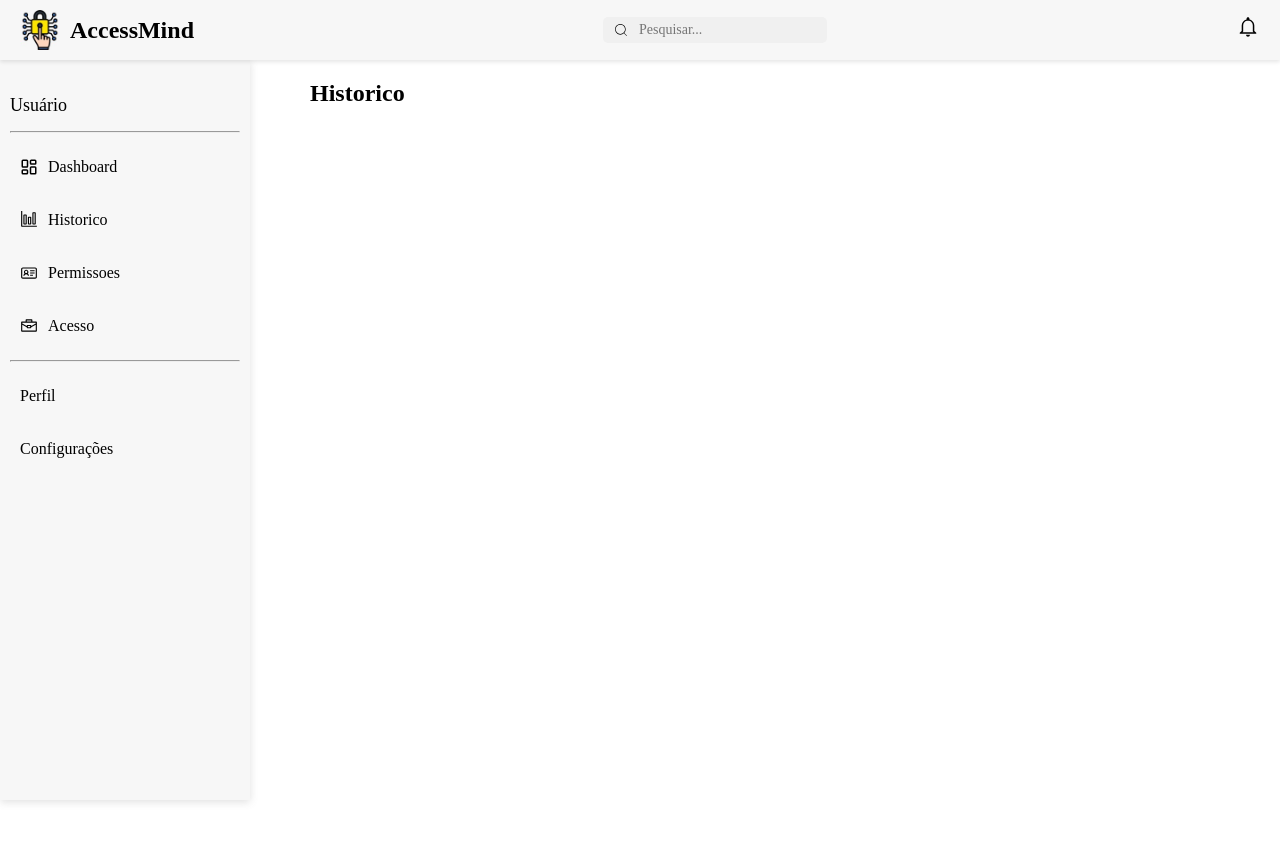
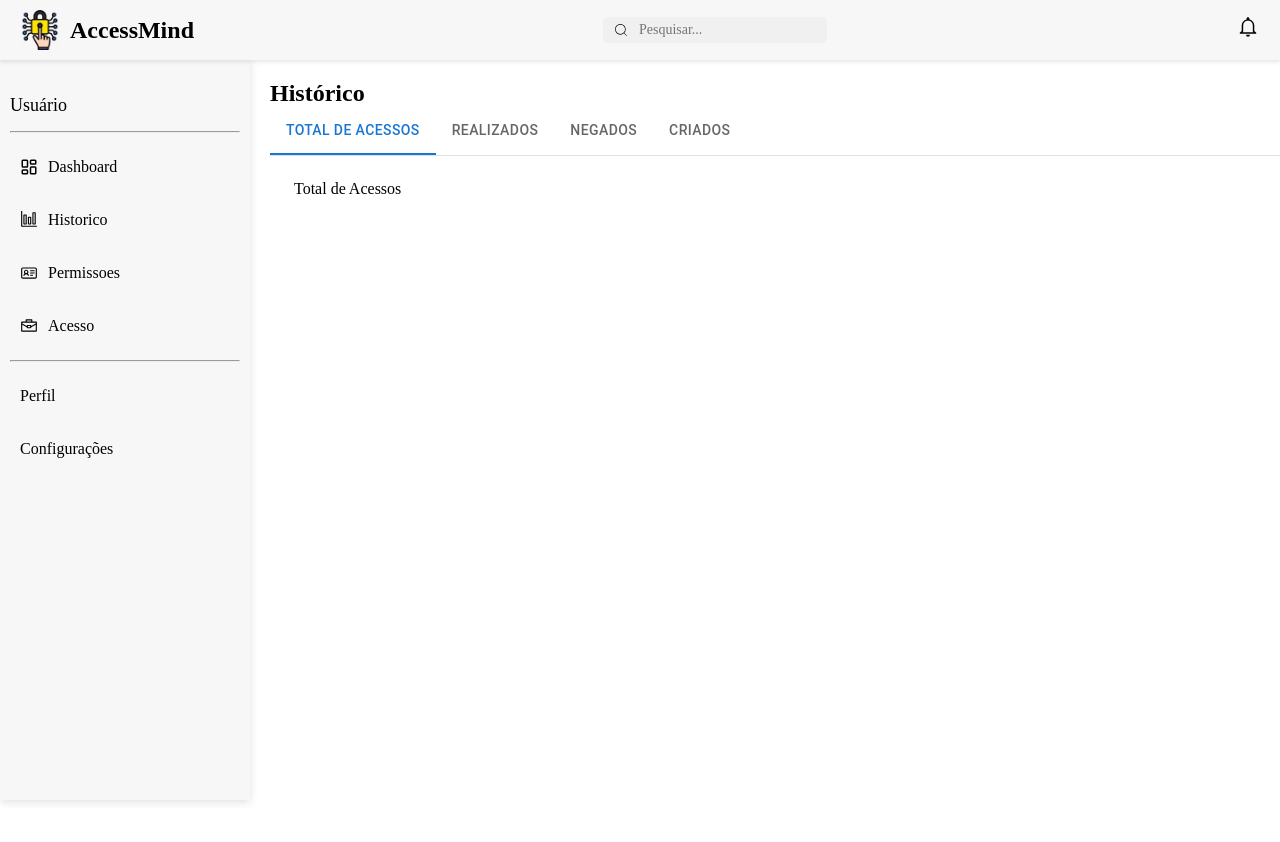
Before and after one commit to thiagobonfim0310/Eng_Software, a React (Create React App) app in the folder frontend/smartlock/: page /historico in a window 1280 px wide. Shown: the top 842 px of the page. Before the commit the page ends 800 px from the top, so only its background shows below. Built offline with nearby package versions, Linux system fonts and the light colour scheme; the HTML template or start-up script is replaced by a standard one; a web font is replaced by a local one.

Commit message:
componentes do dashboard/abas do historico

```diff
--- a/frontend/smartlock/package.json
+++ b/frontend/smartlock/package.json
@@ -3,6 +3,9 @@
   "version": "0.1.0",
   "private": true,
   "dependencies": {
+    "@emotion/react": "^11.13.3",
+    "@emotion/styled": "^11.13.0",
+    "@mui/material": "^6.1.4",
     "@testing-library/jest-dom": "^5.17.0",
     "@testing-library/react": "^13.4.0",
     "@testing-library/user-event": "^13.5.0",
--- a/frontend/smartlock/src/App.js
+++ b/frontend/smartlock/src/App.js
@@ -5,7 +5,6 @@ import Historico from "./components/pages/Historico";
 import Permissoes from "./components/pages/Permissoes";
 import Acesso from "./components/pages/Acesso";
 
-import Container from "./components/layout/Container";
 import NavBar from "./components/layout/NavBar";
 import SideBar from "./components/layout/SideBar";
 
@@ -15,14 +14,12 @@ function App() {
       <NavBar/>
       <SideBar/>
 
-      <Container>
       <Routes>
         <Route path="/dashboard" element={<Dashboard/>}/>
         <Route path="/historico" element={<Historico/>}/>
         <Route path="/permissoes" element={<Permissoes/>}/>
         <Route path="/acesso" element={<Acesso/>}/>
       </Routes>
-      </Container>
 
     </Router>
   );
--- /dev/null
+++ b/frontend/smartlock/src/components/layout/Abas.js
@@ -0,0 +1,26 @@
+import { Box } from '@mui/material'
+import PropTypes from 'prop-types'
+
+function Abas(props){
+    const { children, value, index, ...other } = props;
+
+    return(
+    <div
+        role="tabpanel"
+        hidden={value !== index}
+        id={`simple-tabpanel-${index}`}
+        aria-labelledby={`simple-tab-${index}`}
+        {...other}
+    >
+        {value === index && <Box sx={{ p: 3 }}>{children}</Box>}
+    </div>
+    )
+}
+
+Abas.propTypes = {
+    children: PropTypes.node,
+    index: PropTypes.number.isRequired,
+    value: PropTypes.number.isRequired,
+};
+
+export default Abas
--- /dev/null
+++ b/frontend/smartlock/src/components/layout/QuadroInf.js
@@ -0,0 +1,12 @@
+import styles from "./QuadroInf.module.css"
+
+function QuadroInf( {titulo, dado} ){
+    return(
+        <div className={styles.quadro}>
+            <spam>{titulo}</spam>
+            <p>{dado}</p>
+        </div>
+    )
+}
+
+export default QuadroInf
--- /dev/null
+++ b/frontend/smartlock/src/components/layout/QuadroInf.module.css
@@ -0,0 +1,22 @@
+.quadro {
+    display: flex;
+    flex-direction: column;
+    padding: 20px;
+    width: 200px;
+    height: 100px;
+    background-color: white;
+    border: 2px solid #ECEEF6;
+    border-radius: 8px;
+  }
+
+  .quadro spam {
+    font-size: 16px;
+    color: black;
+    margin-bottom: 10px;
+  }
+
+  .quadro p {
+    font-size: 18px;
+    font-weight: bold;
+    color: black;
+  }
--- a/frontend/smartlock/src/components/pages/Acesso.js
+++ b/frontend/smartlock/src/components/pages/Acesso.js
@@ -1,9 +1,18 @@
+import QuadroInf from "../layout/QuadroInf"
 import styles from "./Acesso.module.css"
 
 function Acesso(){
     return(
         <section className={styles.acesso_container}>
             <h1>Acesso</h1>
+
+            <div className={styles.conteudo_conteiner}>
+                <QuadroInf titulo="Nível 1" dados="adkjflkjdhf"/>
+                <QuadroInf titulo="Nível 2" dados="adkjflkjdhf"/>
+                <QuadroInf titulo="Nível 3" dados="adkjflkjdhf"/>
+                <QuadroInf titulo="Nível 4" dados="adkjflkjdhf"/>
+                <QuadroInf titulo="Visitante" dados="adkjflkjdhf"/>
+            </div>
         </section>
     )
 }
--- a/frontend/smartlock/src/components/pages/Acesso.module.css
+++ b/frontend/smartlock/src/components/pages/Acesso.module.css
@@ -2,3 +2,7 @@
     margin-top: 80px;
     margin-left: 270px;
 }
+
+.conteudo_conteiner{
+    display: grid;
+}
--- a/frontend/smartlock/src/components/pages/Dashboard.js
+++ b/frontend/smartlock/src/components/pages/Dashboard.js
@@ -1,9 +1,16 @@
+import QuadroInf from "../layout/QuadroInf"
 import styles from "./Dashboard.module.css"
 
 function Dashboard(){
     return(
         <section className={styles.dashboard_container}>
             <h1>Dashboard</h1>
+
+            <div className={styles.conteudo_conteiner}>
+                <QuadroInf titulo="Total de acessos" dado="1234"/>
+                <QuadroInf titulo="Total Negados" dado="123"/>
+            </div>
+
         </section>
     )
 }
--- a/frontend/smartlock/src/components/pages/Dashboard.module.css
+++ b/frontend/smartlock/src/components/pages/Dashboard.module.css
@@ -1,4 +1,10 @@
 .dashboard_container{
     margin-top: 80px;
     margin-left: 270px;
+    display: flex;
+    flex-direction: row;
 }
+
+.conteudo_conteiner{
+    margin-top: 90px;
+}
--- a/frontend/smartlock/src/components/pages/Historico.js
+++ b/frontend/smartlock/src/components/pages/Historico.js
@@ -1,9 +1,49 @@
+import * as React from 'react';
+// import PropTypes from 'prop-types';
+import Tabs from '@mui/material/Tabs';
+import Tab from '@mui/material/Tab';
+import Box from '@mui/material/Box';
+import { useState } from 'react'
+
+import Abas from '../layout/Abas.js'
+
 import styles from "./Historico.module.css"
 
 function Historico(){
+    const [qualAba, setQualAba] = useState(0)
+
+    const mudaAba = (event, newValue) => {
+        setQualAba(newValue);
+    };
+
     return(
         <section className={styles.historico_container}>
-            <h1>Historico</h1>
+            <h1>Histórico</h1>
+
+            <Box sx={{ borderBottom: 1, borderColor: 'divider' }}>
+                <Tabs value={qualAba} aria-label="basic tabs example" onChange={mudaAba}>
+                <Tab label="Total de Acessos"/>
+                <Tab label="Realizados"/>
+                <Tab label="Negados"/>
+                <Tab label="Criados"/>
+                </Tabs>
+            </Box>
+
+            <Abas value={qualAba} index={0}>
+                Total de Acessos
+            </Abas>
+
+            <Abas value={qualAba} index={1}>
+                Realizados
+            </Abas>
+
+            <Abas value={qualAba} index={2}>
+                Negados
+            </Abas>
+
+            <Abas value={qualAba} index={3}>
+                Criados
+            </Abas>
         </section>
     )
 }
--- a/frontend/smartlock/src/components/pages/Permissoes.js
+++ b/frontend/smartlock/src/components/pages/Permissoes.js
@@ -3,7 +3,7 @@ import styles from "./Permissoes.module.css"
 function Permissoes(){
     return(
         <section className={styles.permissoes_container}>
-            <h1>Permissoes</h1>
+            <h1>Permissões</h1>
         </section>
     )
 }
```
Also changed, not shown: 1 other file (tests, documents, lock files or other folders). Lines whose indentation alone changed are shown as unchanged.
